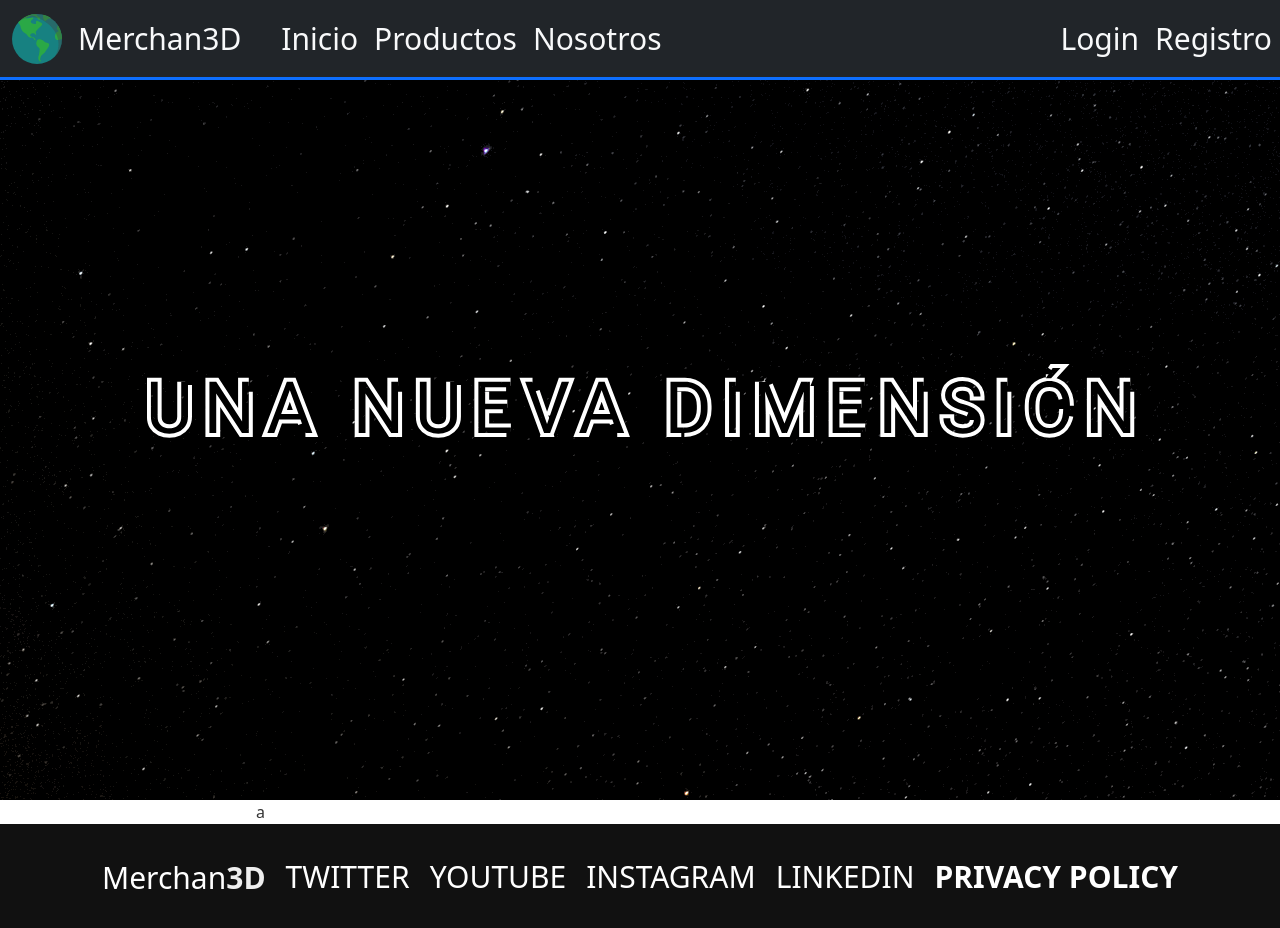
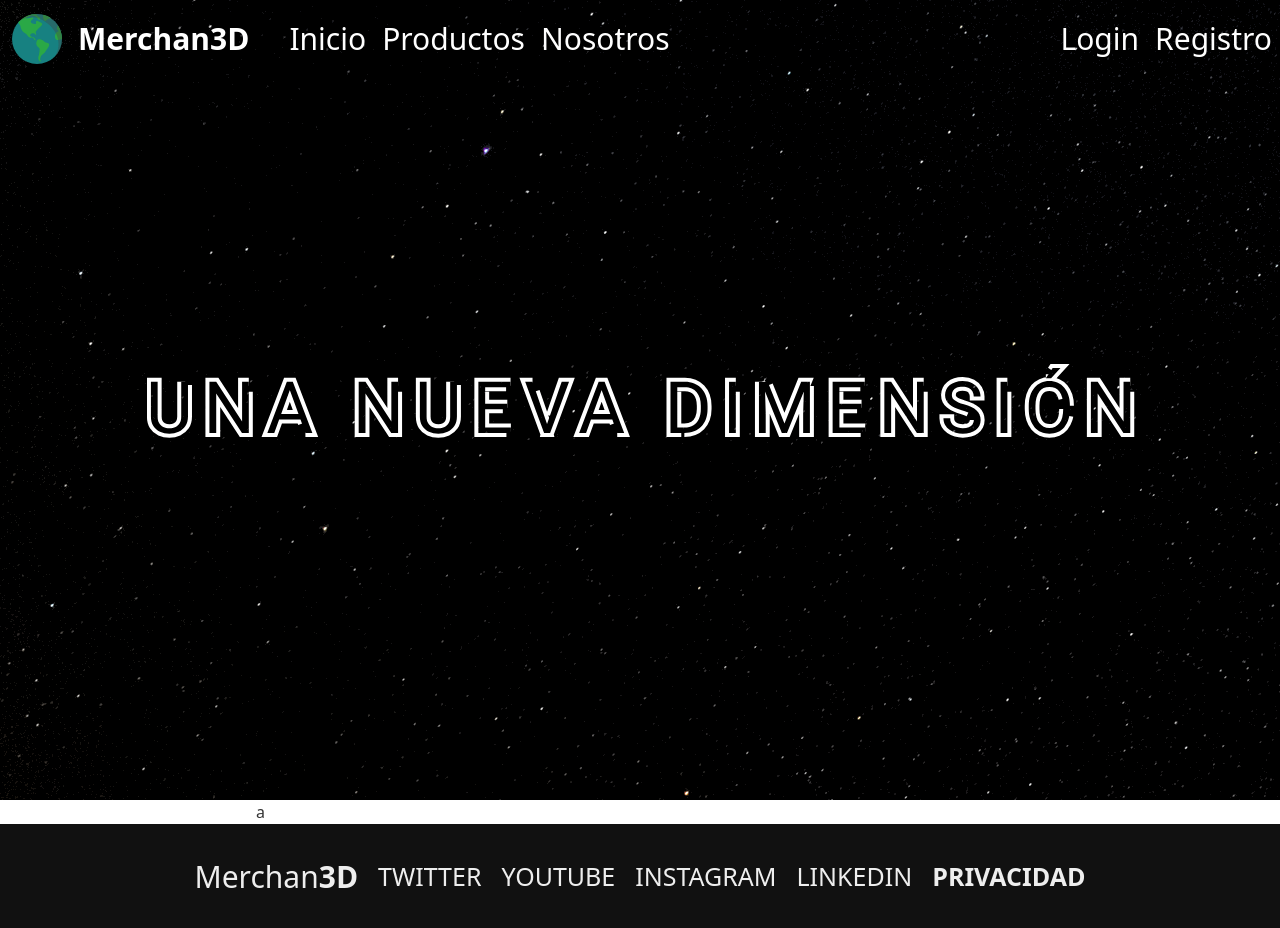
Before and after one commit to Millan214/Merch3D, a plain HTML site: page public/index.html in a window 1280 px wide. Drawn offline with nearby package versions, Linux system fonts and the light colour scheme.

Commit message:
cabecera y pie mejorados

```diff
--- a/public/index.html
+++ b/public/index.html
@@ -5,22 +5,23 @@
         <meta name="viewport" content="width=device-width, initial-scale=1.0">
         <title>Document</title>
         <link rel="stylesheet" href="styles/index.css">
-        <script src="https://code.jquery.com/jquery-3.6.0.min.js"></script>
-        <script src="./js/index.js" defer></script>
         <link rel="stylesheet" href="./bootstrap/css/bootstrap.min.css">
         <link rel="stylesheet" href="./bootstrap/css/style.css">
+        <script src="./js/index.js" defer></script>
+        <script src="https://code.jquery.com/jquery-3.6.0.min.js" defer></script>
         <script src="./bootstrap/js/bootstrap.bundle.min.js" defer></script>
         <script src="./js/texto-animado.js" defer></script>
+        <script src="./js/header.js" defer></script>
     </head>
     <body>
         <div class="custom-header container-fluid" id="eliminaPadding">
 
-            <nav class="navbar navbar-expand-md navbar-light bg-dark  border-3 border-bottom border-primary">
+            <nav class="cabecera navbar navbar-expand-md navbar-light border-3">
 
               <div class="container-fluid">
 
-                <a href="#" class="navbar-brand text-light"><img src="./bootstrap/img/tierra.svg" alt="globo terraqueo" id="tamanioIcono"></a>
-                <a href="#" class="navbar-brand text-light">Merchan3D</a>
+                <a href="#" class="navbar-brand enlace-nav"><img src="./bootstrap/img/tierra.svg" alt="globo terraqueo" id="tamanioIcono"></a>
+                <a href="#" class="navbar-brand fw-bold enlace-nav">Merchan3D</a>
 
                 <button type="button" class="navbar-toggler btn btn-light" data-bs-toggle="collapse" data-bs-target="#MenuNavegacion" id="nav-toggle-button">
                   <span class="navbar-toggler-icon iconColor"></span>
@@ -28,9 +29,9 @@
                 <div id="MenuNavegacion" class="collapse navbar-collapse">
                   <ul class="navbar-nav ms-3">
 
-                    <li class="nav-item"><a class= "nav-link text-light" href="./index.html">Inicio</a></li>
-                    <li class="nav-item"><a class= "nav-link text-light" href="#">Productos</a></li>
-                    <li class="nav-item"><a class= "nav-link text-light" href="#">Nosotros</a></li>
+                    <li class="nav-item"><a class= "nav-link enlace-nav" href="./index.html">Inicio</a></li>
+                    <li class="nav-item"><a class= "nav-link enlace-nav" href="#">Productos</a></li>
+                    <li class="nav-item"><a class= "nav-link enlace-nav" href="#">Nosotros</a></li>
 
                   </ul>
                 </div>
@@ -40,8 +41,8 @@
               <div class="d-flex">
                 <ul class="navbar-nav ms-3">
 
-                  <li class="nav-item"><a class= "nav-link text-light" href="./login.html">Login</a></li>
-                  <li class="nav-item"><a class= "nav-link text-light" href="./registro.html">Registro</a></li>
+                  <li class="nav-item"><a class= "nav-link enlace-nav" href="./login.html">Login</a></li>
+                  <li class="nav-item"><a class= "nav-link enlace-nav" href="./registro.html">Registro</a></li>
 
                 </ul>
               </div>
@@ -100,26 +101,41 @@
             <div class="footer-icon">🦶</div>
             -->
             <div class="footer-wrapper">
-                <a href="">Merchan<span class="fw-bold">3D</span></a>
                 <a href="">
+                  <div class="">
+                    Merchan<span class="fw-bold">3D</span>
+                  </div>
+                  <div class="a-underline"></div>
+                </a>
+                <a class="footer-link" href="">
+                  <div class="footer-link">
                     TWITTER
-                    <div class="a-underline"></div>
+                  </div>
+                  <div class="a-underline"></div>
                 </a>
-                <a href="">
+                <a class="footer-link" href="">
+                  <div class="footer-link">
                     YOUTUBE
-                    <div class="a-underline"></div>
+                  </div>
+                  <div class="a-underline"></div>
                 </a>
-                <a href="">
+                <a class="footer-link" href="">
+                  <div class="footer-link">
                     INSTAGRAM
-                    <div class="a-underline"></div>
+                  </div>
+                  <div class="a-underline"></div>
                 </a>
-                <a href="">
+                <a class="footer-link" href="">
+                  <div class="footer-link">
                     LINKEDIN
-                    <div class="a-underline"></div>
+                  </div>
+                  <div class="a-underline"></div>
                 </a>
-                <a href="" class="fw-bold">
-                    PRIVACY POLICY
-                    <div class="a-underline"></div>
+                <a class="footer-link" href="">
+                  <div class="footer-link fw-bold">
+                    PRIVACIDAD
+                  </div>
+                  <div class="a-underline"></div>
                 </a>
             </div>
         </footer>
--- /dev/null
+++ b/public/js/header.js
@@ -0,0 +1,23 @@
+const cabecera = document.querySelector('.cabecera')
+const enlaces = document.querySelectorAll('.enlace-nav')
+
+enlaces.forEach( enlace => {
+    enlace.style.color = `white`
+})
+
+addEventListener('scroll', () => {
+    cabecera.style.backgroundColor = `rgba(255,255,255,${obtenerPorcentaje()})`
+    if( obtenerPorcentaje() < 1 ){
+        enlaces.forEach( enlace => {
+            enlace.style.color = `white`
+        })
+    } else {
+        enlaces.forEach( enlace => {
+            enlace.style.color = `black`
+        })
+    }
+})
+//cabecera.classList.add('bg-dark')
+const obtenerPorcentaje = () => {
+    return (window.scrollY*10)/window.innerHeight
+}
--- a/public/styles/index.scss
+++ b/public/styles/index.scss
@@ -22,7 +22,7 @@ html {
 a{
     text-decoration: none !important;
     font-size: $default-font-size !important;
-    color: white !important;
+    color: white;
 }
 
 .pt-10p{
--- a/public/styles/pie.scss
+++ b/public/styles/pie.scss
@@ -39,3 +39,7 @@ footer .footer-icon {
     background: white;
     transition: width .5s ease;
 }
+
+.footer-link{
+    font-size: 25px;
+}
```
Also changed, not shown: public/login.html (+41 -19 lines), public/registro.html (+49 -23 lines), public/styles/index.css, public/styles/pie.css, 2 other files.
